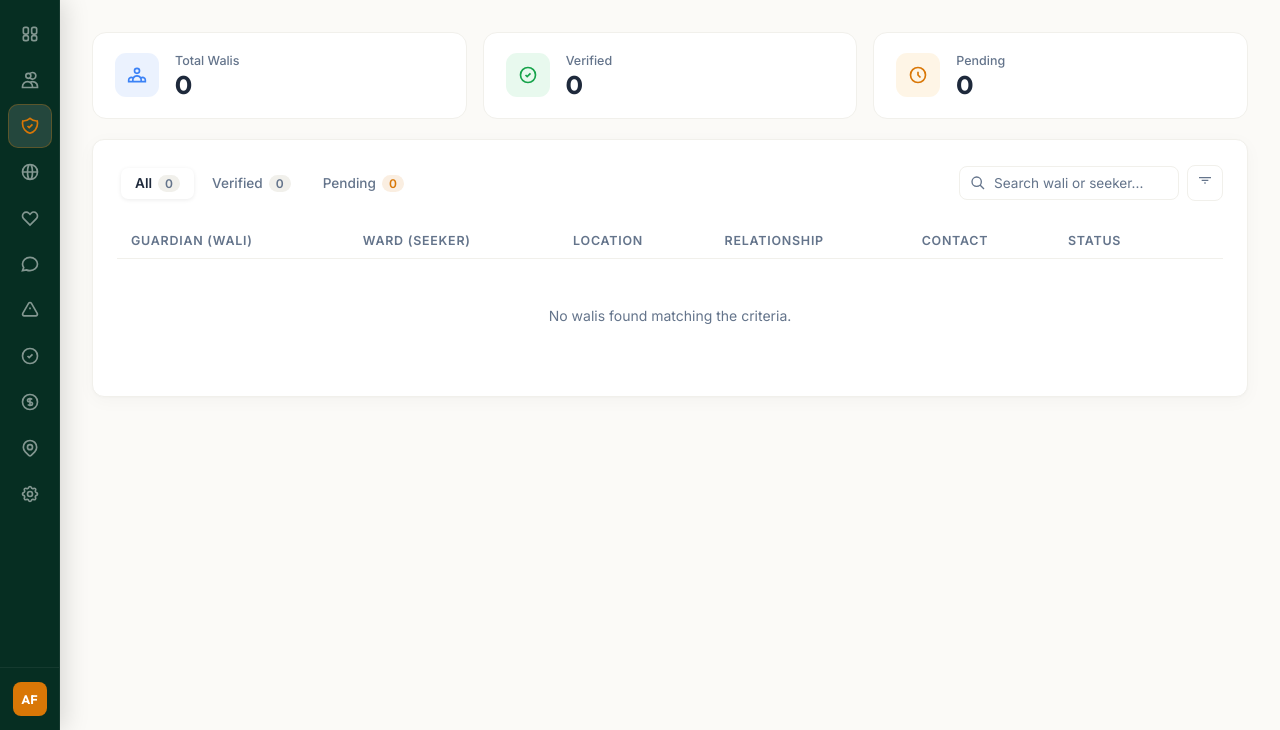
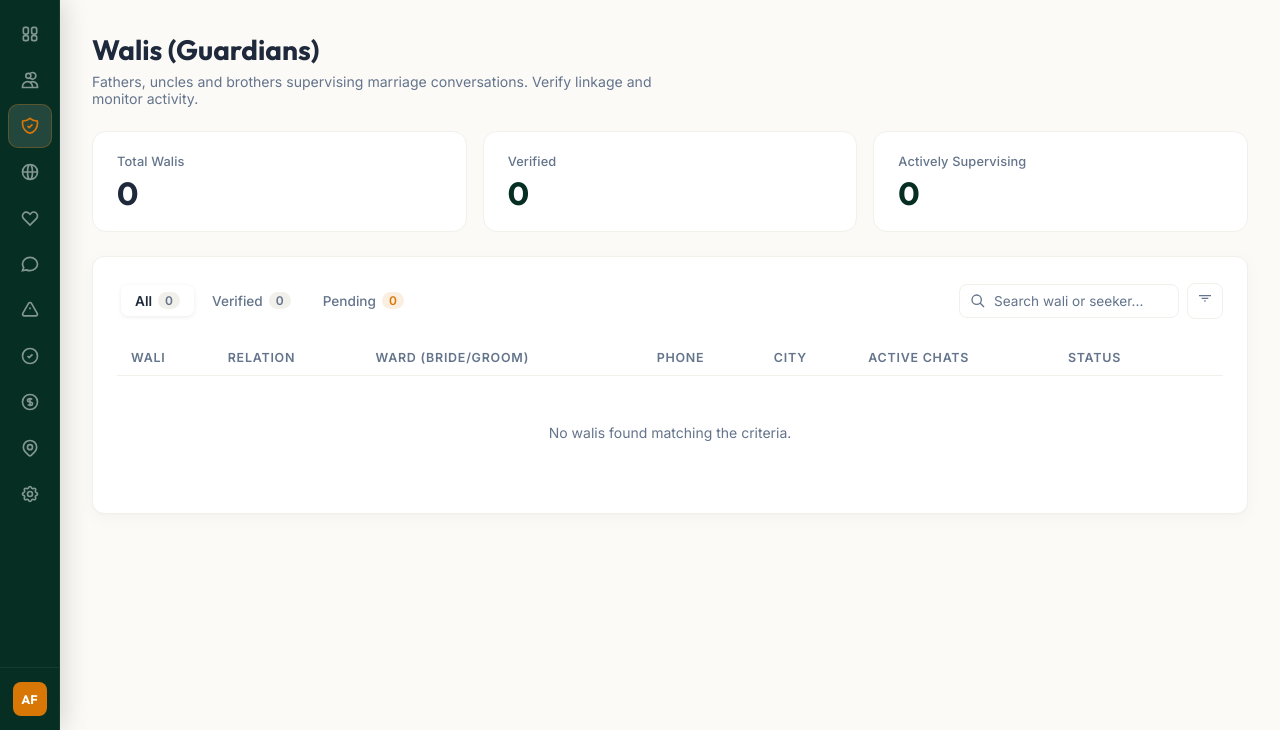
Before and after one commit to m16-omar/Halal-Admin, a Django app: page /walis/ in a window 1280 px wide. Shown: the part 70-800 px from the top of the page. Run offline with Django 4.2, Linux system fonts and the light colour scheme; data that the repository does not hold is empty.

Commit message:
fix: properly replicate Lovable Walis page
- Added page header: 'Walis (Guardians)' title + subtitle text
- Metric cards: minimal stat cards (label + big number, no icon row)
- Correct column order: Wali | Relation | Ward | Phone | City | Active Chats | Status | Review
- Relation shown as pill badge (Father / Uncle / Brother / Guardian)
- Phone column with phone icon
- City column (from seeker state)
- Active Chats column placeholder
- Status: green ✓ Verified / amber ⏰ Pending with SVG icons
- Review button (dark green pill) beside ... menu
- Wali name shown as plain text with WL-XXXX ID below (no giant avatar)

```diff
--- a/dashboard/static/dashboard/style.css
+++ b/dashboard/static/dashboard/style.css
@@ -1302,55 +1302,92 @@ body {
 .seeker-dropdown-danger:hover { background: rgba(220, 38, 38, 0.08) !important; }
 
 /* ═══════════════════════════════════════════════════════
-   WALIS PAGE — Metric summary cards
+   WALIS PAGE
 ═══════════════════════════════════════════════════════ */
+
+/* Metric stat cards — minimal like Lovable */
 .wali-metric-row {
     display: grid;
     grid-template-columns: repeat(3, 1fr);
     gap: 16px;
-    margin-bottom: 20px;
+    margin-bottom: 24px;
 }
 
-.wali-metric-card {
+.wali-stat-card {
     background: var(--bg-card);
     border: 1px solid var(--border-color);
     border-radius: 14px;
-    padding: 20px 22px;
+    padding: 22px 24px;
     display: flex;
-    align-items: center;
-    gap: 16px;
+    flex-direction: column;
+    gap: 8px;
     transition: box-shadow 0.18s;
 }
 
-.wali-metric-card:hover {
-    box-shadow: 0 4px 18px rgba(0,0,0,0.07);
+.wali-stat-card:hover {
+    box-shadow: 0 4px 18px rgba(0,0,0,0.06);
 }
 
-.wali-metric-icon {
-    width: 44px;
-    height: 44px;
-    border-radius: 11px;
-    display: flex;
-    align-items: center;
-    justify-content: center;
-    flex-shrink: 0;
+.wali-stat-label {
+    font-size: 0.8rem;
+    color: var(--text-muted);
+    font-weight: 500;
+    letter-spacing: 0.01em;
 }
 
-.wali-icon-blue  { background: rgba(59, 130, 246, 0.10); color: #3b82f6; }
-.wali-icon-green { background: rgba(34, 197, 94, 0.10);  color: #16a34a; }
-.wali-icon-amber { background: rgba(245, 158, 11, 0.10); color: #d97706; }
-
-.wali-metric-label {
-    font-size: 0.78rem;
-    color: var(--text-muted);
-    font-weight: 500;
-    margin-bottom: 4px;
-}
-
-.wali-metric-value {
+.wali-stat-value {
     font-family: var(--font-outfit);
-    font-size: 1.6rem;
+    font-size: 2rem;
     font-weight: 700;
     color: var(--text-main);
     line-height: 1;
 }
+
+/* Relation pill badge */
+.relation-badge {
+    display: inline-flex;
+    align-items: center;
+    padding: 3px 10px;
+    border-radius: 20px;
+    font-size: 0.78rem;
+    font-weight: 600;
+    background: var(--bg-tertiary);
+    color: var(--text-secondary);
+    border: 1px solid var(--border-color);
+    white-space: nowrap;
+}
+
+/* Wali status indicators */
+.wali-status-verified,
+.wali-status-pending {
+    display: inline-flex;
+    align-items: center;
+    gap: 5px;
+    font-size: 0.82rem;
+    font-weight: 600;
+    white-space: nowrap;
+}
+
+.wali-status-verified { color: #16a34a; }
+.wali-status-pending  { color: #d97706; }
+
+/* Review button */
+.wali-review-btn {
+    display: inline-flex;
+    align-items: center;
+    padding: 6px 14px;
+    border-radius: 7px;
+    font-size: 0.8rem;
+    font-weight: 600;
+    background: var(--primary);
+    color: #fff;
+    text-decoration: none;
+    transition: background 0.15s, opacity 0.15s;
+    white-space: nowrap;
+    font-family: var(--font-inter);
+}
+
+.wali-review-btn:hover {
+    opacity: 0.88;
+    color: #fff;
+}
--- a/dashboard/templates/dashboard/walis.html
+++ b/dashboard/templates/dashboard/walis.html
@@ -4,53 +4,41 @@
 
 {% block content %}
 
-<!-- ── Metric Summary Cards ─────────────────────────── -->
-<div class="wali-metric-row">
-
-    <div class="wali-metric-card">
-        <div class="wali-metric-icon wali-icon-blue">
-            <svg width="20" height="20" fill="none" stroke="currentColor" stroke-width="2" viewBox="0 0 24 24">
-                <path d="M17 20h5v-2a3 3 0 00-5.356-1.857M17 20H7m10 0v-2c0-.656-.126-1.283-.356-1.857M7 20H2v-2a3 3 0 015.356-1.857M7 20v-2c0-.656.126-1.283.356-1.857m0 0a5.002 5.002 0 019.288 0M15 7a3 3 0 11-6 0 3 3 0 016 0z"/>
-            </svg>
-        </div>
-        <div>
-            <div class="wali-metric-label">Total Walis</div>
-            <div class="wali-metric-value">{{ total_walis }}</div>
-        </div>
+<!-- ── Page Header ──────────────────────────────────── -->
+<div style="margin-bottom: 24px;">
+    <h1 style="font-family: var(--font-outfit); font-size: 1.75rem; font-weight: 700; color: var(--text-main); margin-bottom: 6px;">
+        Walis (Guardians)
+    </h1>
+    <p style="font-size: 0.88rem; color: var(--text-muted); max-width: 560px;">
+        Fathers, uncles and brothers supervising marriage conversations. Verify linkage and monitor activity.
+    </p>
 </div>
 
-    <div class="wali-metric-card">
-        <div class="wali-metric-icon wali-icon-green">
-            <svg width="20" height="20" fill="none" stroke="currentColor" stroke-width="2" viewBox="0 0 24 24">
-                <path d="M9 12l2 2 4-4m6 2a9 9 0 11-18 0 9 9 0 0118 0z"/>
-            </svg>
-        </div>
-        <div>
-            <div class="wali-metric-label">Verified</div>
-            <div class="wali-metric-value">{{ verified_count }}</div>
-        </div>
+<!-- ── Metric Summary Cards ─────────────────────────── -->
+<div class="wali-metric-row" style="margin-bottom: 24px;">
+
+    <div class="wali-stat-card">
+        <span class="wali-stat-label">Total Walis</span>
+        <span class="wali-stat-value">{{ total_walis }}</span>
     </div>
 
-    <div class="wali-metric-card">
-        <div class="wali-metric-icon wali-icon-amber">
-            <svg width="20" height="20" fill="none" stroke="currentColor" stroke-width="2" viewBox="0 0 24 24">
-                <path d="M12 8v4l3 3m6-3a9 9 0 11-18 0 9 9 0 0118 0z"/>
-            </svg>
+    <div class="wali-stat-card">
+        <span class="wali-stat-label">Verified</span>
+        <span class="wali-stat-value" style="color: var(--primary);">{{ verified_count }}</span>
     </div>
-        <div>
-            <div class="wali-metric-label">Pending</div>
-            <div class="wali-metric-value">{{ pending_count }}</div>
-        </div>
+
+    <div class="wali-stat-card">
+        <span class="wali-stat-label">Actively Supervising</span>
+        <span class="wali-stat-value" style="color: var(--primary);">{{ verified_count }}</span>
     </div>
 
 </div>
 
-<!-- ── Main Card ────────────────────────────────────── -->
+<!-- ── Main Table Card ──────────────────────────────── -->
 <div class="glass-card" style="overflow: visible;">
 
     <!-- Topbar: tabs + search -->
     <div class="seekers-topbar">
-        <!-- Pill tabs -->
         <div class="seeker-tabs">
             <a href="?tab=all{% if search_query %}&search={{ search_query }}{% endif %}"
                class="seeker-tab {% if tab_filter == 'all' %}active{% endif %}">
@@ -66,7 +54,6 @@
             </a>
         </div>
 
-        <!-- Search -->
         <div class="seeker-search-row">
             <form method="GET" action="" class="seeker-search-form" id="waliSearchForm">
                 <input type="hidden" name="tab" value="{{ tab_filter }}">
@@ -85,16 +72,17 @@
         </div>
     </div>
 
-    <!-- ── Table ──────────────────────────────────── -->
+    <!-- ── Table ──────────────────────────────────────── -->
     <div class="table-responsive" style="overflow: visible;">
         <table class="seeker-table">
             <thead>
                 <tr>
-                    <th>Guardian (Wali)</th>
-                    <th>Ward (Seeker)</th>
-                    <th>Location</th>
-                    <th>Relationship</th>
-                    <th>Contact</th>
+                    <th>Wali</th>
+                    <th>Relation</th>
+                    <th>Ward (Bride/Groom)</th>
+                    <th>Phone</th>
+                    <th>City</th>
+                    <th>Active Chats</th>
                     <th>Status</th>
                     <th></th>
                 </tr>
@@ -103,63 +91,67 @@
                 {% for w in walis %}
                 <tr class="seeker-row">
 
-                    <!-- Wali cell -->
+                    <!-- Wali -->
                     <td>
-                        <div class="seeker-cell">
-                            <div class="seeker-avatar" style="background: linear-gradient(135deg, #d97706, #f59e0b);">
-                                {{ w.name|slice:":1"|upper }}
-                            </div>
                         <div class="seeker-info">
                             <span class="seeker-name">{{ w.name }}</span>
-                                <span class="seeker-meta">WL-{{ w.id|stringformat:"04d" }} · {{ w.relationship }}</span>
-                            </div>
+                            <span class="seeker-meta">WL-{{ w.id|stringformat:"04d" }}</span>
                         </div>
                     </td>
 
-                    <!-- Associated Seeker -->
+                    <!-- Relation pill badge -->
+                    <td>
+                        <span class="relation-badge">{{ w.relationship }}</span>
+                    </td>
+
+                    <!-- Ward (Seeker) -->
                     <td>
                         <a href="{% url 'seeker_detail' w.seeker.id %}" style="text-decoration: none; color: inherit;">
-                            <div class="seeker-cell">
-                                <div class="seeker-avatar {{ w.seeker.gender|lower }}" style="width: 32px; height: 32px; font-size: 0.8rem;">
-                                    {{ w.seeker.full_name|slice:":1"|upper }}
-                                </div>
                             <div class="seeker-info">
-                                    <span class="seeker-name" style="font-size: 0.85rem;">{{ w.seeker.full_name }}</span>
+                                <span class="seeker-name" style="font-size: 0.88rem;">{{ w.seeker.full_name }}</span>
                                 <span class="seeker-meta">SK-{{ w.seeker.id|stringformat:"04d" }}</span>
-                                </div>
                             </div>
                         </a>
                     </td>
 
-                    <!-- Location -->
+                    <!-- Phone with icon -->
+                    <td>
+                        <div style="display: flex; align-items: center; gap: 6px; color: var(--text-secondary);">
+                            <svg width="13" height="13" fill="none" stroke="currentColor" stroke-width="2" viewBox="0 0 24 24" style="color: var(--text-muted); flex-shrink:0;">
+                                <path d="M3 5a2 2 0 012-2h3.28a1 1 0 01.948.684l1.498 4.493a1 1 0 01-.502 1.21l-2.257 1.13a11.042 11.042 0 005.516 5.516l1.13-2.257a1 1 0 011.21-.502l4.493 1.498a1 1 0 01.684.949V19a2 2 0 01-2 2h-1C9.716 21 3 14.284 3 6V5z"/>
+                            </svg>
+                            <span style="font-size: 0.83rem; font-family: monospace;">{{ w.contact_number }}</span>
+                        </div>
+                    </td>
+
+                    <!-- City -->
                     <td class="seeker-location">{{ w.seeker.state }}</td>
 
-                    <!-- Relationship -->
-                    <td>
-                        <span style="font-size: 0.85rem; color: var(--text-secondary); font-weight: 500;">{{ w.relationship }}</span>
-                    </td>
-
-                    <!-- Contact -->
-                    <td>
-                        <span style="font-family: monospace; font-size: 0.85rem; color: var(--text-secondary);">{{ w.contact_number }}</span>
-                    </td>
+                    <!-- Active Chats placeholder -->
+                    <td style="color: var(--text-main); font-weight: 600; font-size: 0.88rem;">—</td>
 
                     <!-- Status -->
                     <td>
                         {% if w.is_active %}
-                        <span class="sk-badge sk-badge-verified">
-                            <svg width="10" height="10" fill="none" stroke="currentColor" stroke-width="3" viewBox="0 0 24 24" style="margin-right: 4px;"><path d="M5 13l4 4L19 7"/></svg>
+                        <span class="wali-status-verified">
+                            <svg width="12" height="12" fill="none" stroke="currentColor" stroke-width="2.5" viewBox="0 0 24 24"><path d="M9 12l2 2 4-4m6 2a9 9 0 11-18 0 9 9 0 0118 0z" fill="none"/></svg>
                             Verified
                         </span>
                         {% else %}
-                        <span class="sk-badge sk-badge-pending">Pending</span>
+                        <span class="wali-status-pending">
+                            <svg width="12" height="12" fill="none" stroke="currentColor" stroke-width="2" viewBox="0 0 24 24"><circle cx="12" cy="12" r="10"/><path d="M12 8v4l2 2"/></svg>
+                            Pending
+                        </span>
                         {% endif %}
                     </td>
 
-                    <!-- Actions three-dot menu -->
-                    <td class="seeker-actions-cell">
+                    <!-- Review button + three-dot -->
+                    <td class="seeker-actions-cell" style="width: auto; white-space: nowrap;">
+                        <div style="display: flex; align-items: center; gap: 8px; justify-content: flex-end;">
+                            <a href="{% url 'seeker_detail' w.seeker.id %}" class="wali-review-btn">Review</a>
+
                             <div class="seeker-menu-wrap">
-                            <button class="seeker-dots-btn" onclick="toggleMenu(event, 'wmenu-{{ w.id }}')" title="Actions">
+                                <button class="seeker-dots-btn" onclick="toggleMenu(event, 'wmenu-{{ w.id }}')" title="More actions">
                                     <svg width="18" height="18" fill="currentColor" viewBox="0 0 24 24">
                                         <circle cx="5" cy="12" r="1.5"/><circle cx="12" cy="12" r="1.5"/><circle cx="19" cy="12" r="1.5"/>
                                     </svg>
@@ -167,7 +159,7 @@
                                 <div class="seeker-dropdown" id="wmenu-{{ w.id }}">
                                     <a href="{% url 'seeker_detail' w.seeker.id %}" class="seeker-dropdown-item">
                                         <svg width="15" height="15" fill="none" stroke="currentColor" stroke-width="2" viewBox="0 0 24 24"><circle cx="12" cy="12" r="3"/><path d="M2.458 12C3.732 7.943 7.523 5 12 5c4.478 0 8.268 2.943 9.542 7-1.274 4.057-5.064 7-9.542 7-4.477 0-8.268-2.943-9.542-7z"/></svg>
-                                    View Ward's Profile
+                                        View Ward Profile
                                     </a>
                                     {% if not w.is_active %}
                                     <form method="POST" action="{% url 'walis' %}">
@@ -179,7 +171,7 @@
                                             Verify Wali
                                         </button>
                                     </form>
-                                {% endif %}
+                                    {% else %}
                                     <form method="POST" action="{% url 'walis' %}">
                                         {% csrf_token %}
                                         <input type="hidden" name="wali_id" value="{{ w.id }}">
@@ -190,13 +182,15 @@
                                             Suspend
                                         </button>
                                     </form>
+                                    {% endif %}
+                                </div>
                             </div>
                         </div>
                     </td>
                 </tr>
                 {% empty %}
                 <tr>
-                    <td colspan="7" style="text-align:center; color:var(--text-muted); padding:48px 0;">
+                    <td colspan="8" style="text-align:center; color:var(--text-muted); padding:48px 0;">
                         No walis found matching the criteria.
                     </td>
                 </tr>
```
Lines whose indentation alone changed are shown as unchanged.
